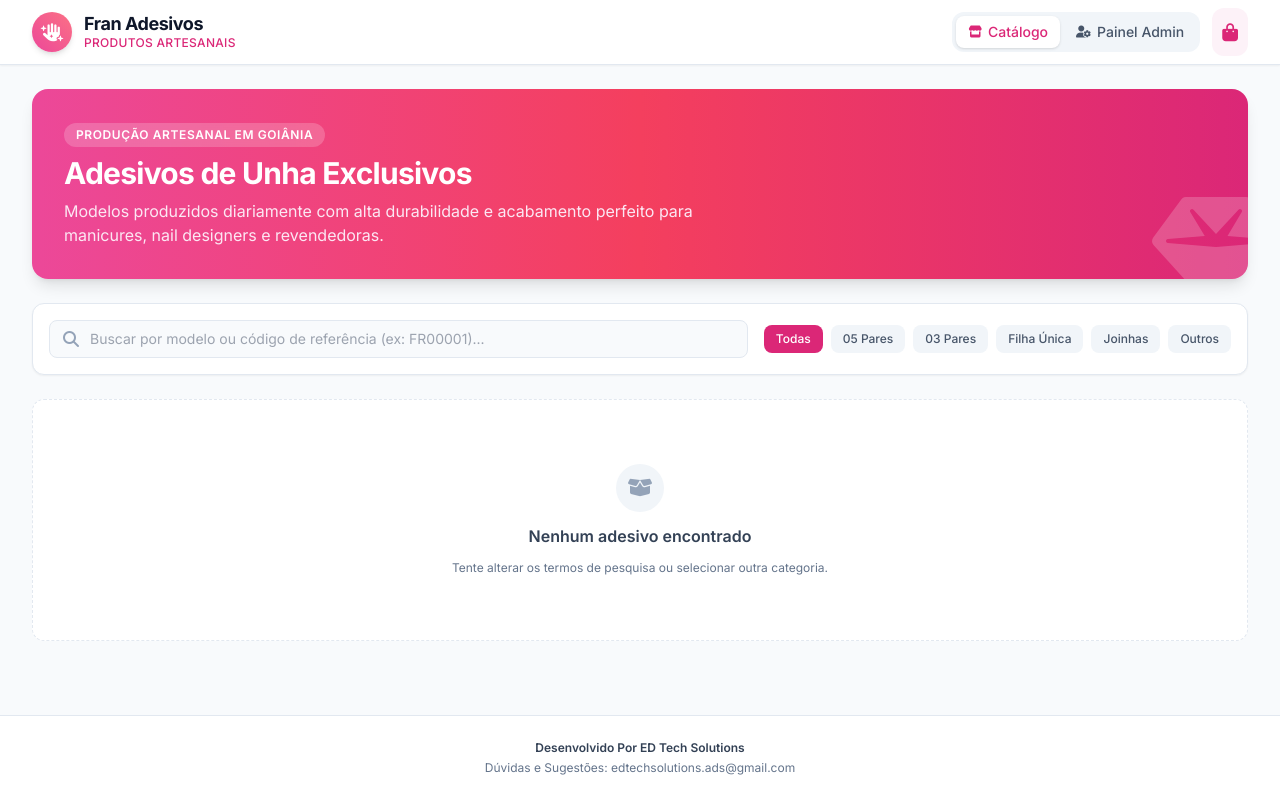
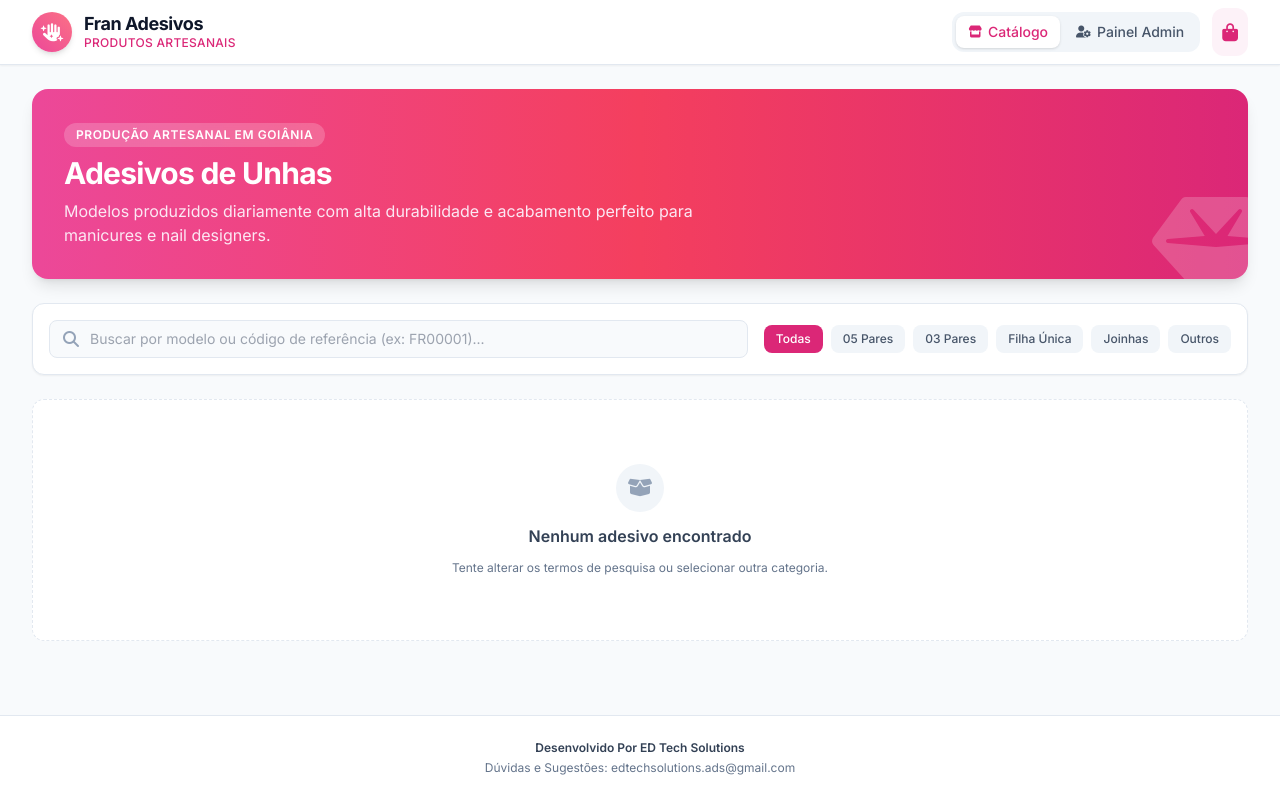
Before and after one commit to EdnoDonato/catalogo-adesivos, a plain HTML site: page index.html in a window 1280 px wide. Drawn offline with nearby package versions, Linux system fonts and the light colour scheme; no server answers.

Commit message:
Update index.html

```diff
--- a/index.html
+++ b/index.html
@@ -89,9 +89,9 @@
                     <span class="inline-block px-3 py-1 bg-white/20 backdrop-blur-md rounded-full text-xs font-semibold tracking-wider uppercase">
                         Produção Artesanal em Goiânia
                     </span>
-                    <h2 class="text-2xl sm:text-3xl font-extrabold tracking-tight">Adesivos de Unha Exclusivos</h2>
+                    <h2 class="text-2xl sm:text-3xl font-extrabold tracking-tight">Adesivos de Unhas</h2>
                     <p class="text-pink-100 text-sm sm:text-base leading-relaxed">
-                        Modelos produzidos diariamente com alta durabilidade e acabamento perfeito para manicures, nail designers e revendedoras.
+                        Modelos produzidos diariamente com alta durabilidade e acabamento perfeito para manicures e nail designers.
                     </p>
                 </div>
                 <div class="absolute -right-8 -bottom-10 opacity-20 pointer-events-none">
```
